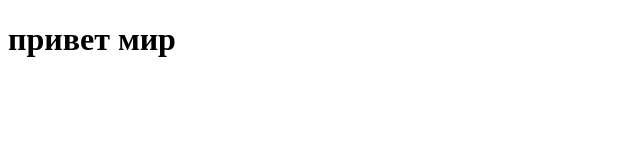
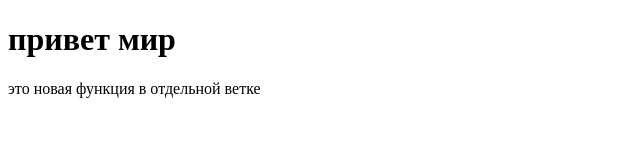
Before and after one commit to siterka123456789-spec/my-first-website, a plain HTML site: page index.html in a window 1280 px wide. Shown: the whole page, without its empty margins (0-640 px from the left). Drawn offline with Linux system fonts and the light colour scheme.

Commit message:
добавлен абзац в отдельной ветке

```diff
--- a/index.html
+++ b/index.html
@@ -5,5 +5,6 @@
 </head>
 <body>
     <h1>привет мир</h1>
+    <p>это новая функция в отдельной ветке</p>
 </body>
 </html>
```
